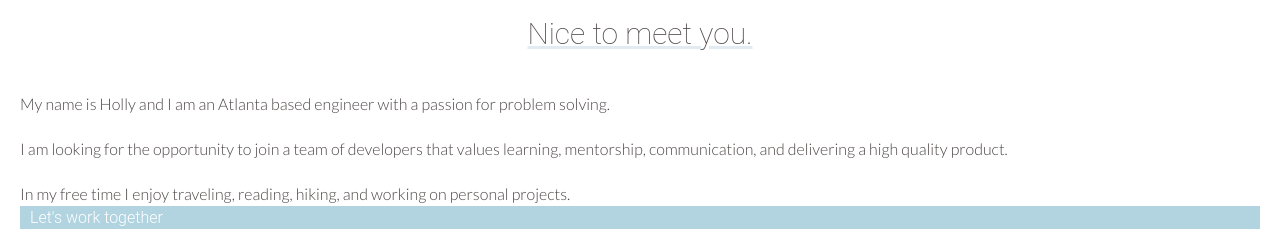
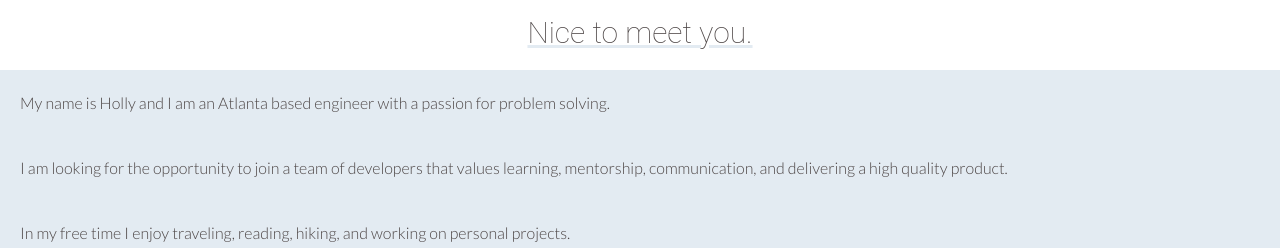
Before and after one commit to holly257/portfolio, a React (Create React App) app: page / in a window 1280 px wide. Shown: the part 704-952 px from the top of the page. Built offline with nearby package versions, Linux system fonts and the light colour scheme.

Commit message:
background color home page, grid height

```diff
--- a/src/Routes/Contact/ContactPage.css
+++ b/src/Routes/Contact/ContactPage.css
@@ -12,7 +12,7 @@
 }
 
 #card-hello-top {
-    background-color: #464646;
+    background-color: #b1d4e0;
     padding: 10px;
     margin: 0;
     display: flex;
@@ -28,7 +28,7 @@ form {
 }
 
 #card-greeting {
-    color: #e3ebf2;
+    color: white;
     font-family: 'Raleway', sans-serif;
     align-self: flex-end;
 }
@@ -73,9 +73,12 @@ textarea {
     }
 
     #card-hello-right {
-        background-color: #464646;
+        background-color: #b1d4e0;
         padding: 10px;
         margin: 0;
         display: flex;
     }
+    #card-greeting {
+        font-size: 50px;
+    }
 }
--- a/src/Routes/Home/HomePage.css
+++ b/src/Routes/Home/HomePage.css
@@ -10,23 +10,22 @@
     font-family: 'Raleway', sans-serif;
 }
 
-#home-intro {
-    font-weight: 500;
-    font-size: 22px;
-    padding: 10px 20px;
-    font-family: 'Raleway', sans-serif;
+#home-page-main{
+    padding: 0;
 }
 
 .home {
     font-weight: 300;
     line-height: 25px;
-    margin-top: 20px;
-    /* font-family: 'Noto Sans JP', sans-serif; */
+    padding: 20px;
+    background-color: #e3ebf2;
     font-family: 'Lato', sans-serif;
 }
 
 #home-img {
-    width: 100%;
+    padding-left: 0;
+    margin-left: 0;
+    width: 100vw;
 }
 
 @media (min-width: 800px) {
--- a/src/Routes/Home/HomePage.js
+++ b/src/Routes/Home/HomePage.js
@@ -25,9 +25,6 @@ function HomePage() {
                     <h4 className="home">
                         In my free time I enjoy traveling, reading, hiking, and working on personal projects.
                     </h4>
-                    <Link to='/contact'>
-                        Let's work together
-                    </Link>
                 </span>
             </div>
         </main>
--- a/src/Routes/Portfolio/PortfolioPage.css
+++ b/src/Routes/Portfolio/PortfolioPage.css
@@ -71,7 +71,7 @@ h6 {
     .wrapper {
         display: grid;
         grid-template-columns: repeat(3, 1fr);
-        grid-template-rows: 50px 720px;
+        /* grid-template-rows: 50px 720px; */
         grid-gap: 10px;
         grid-auto-rows: minmax(200px, auto);
     }
```
